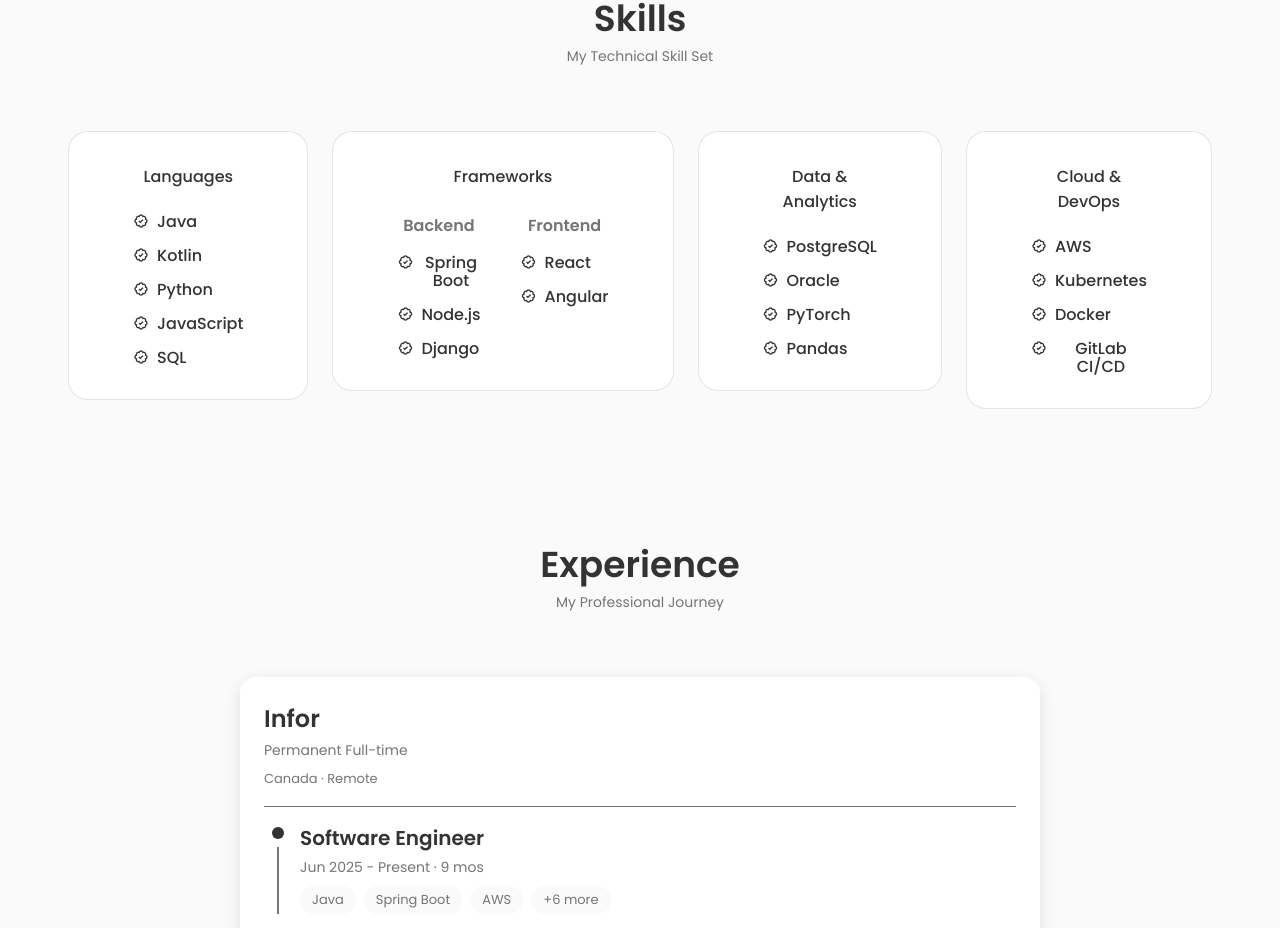
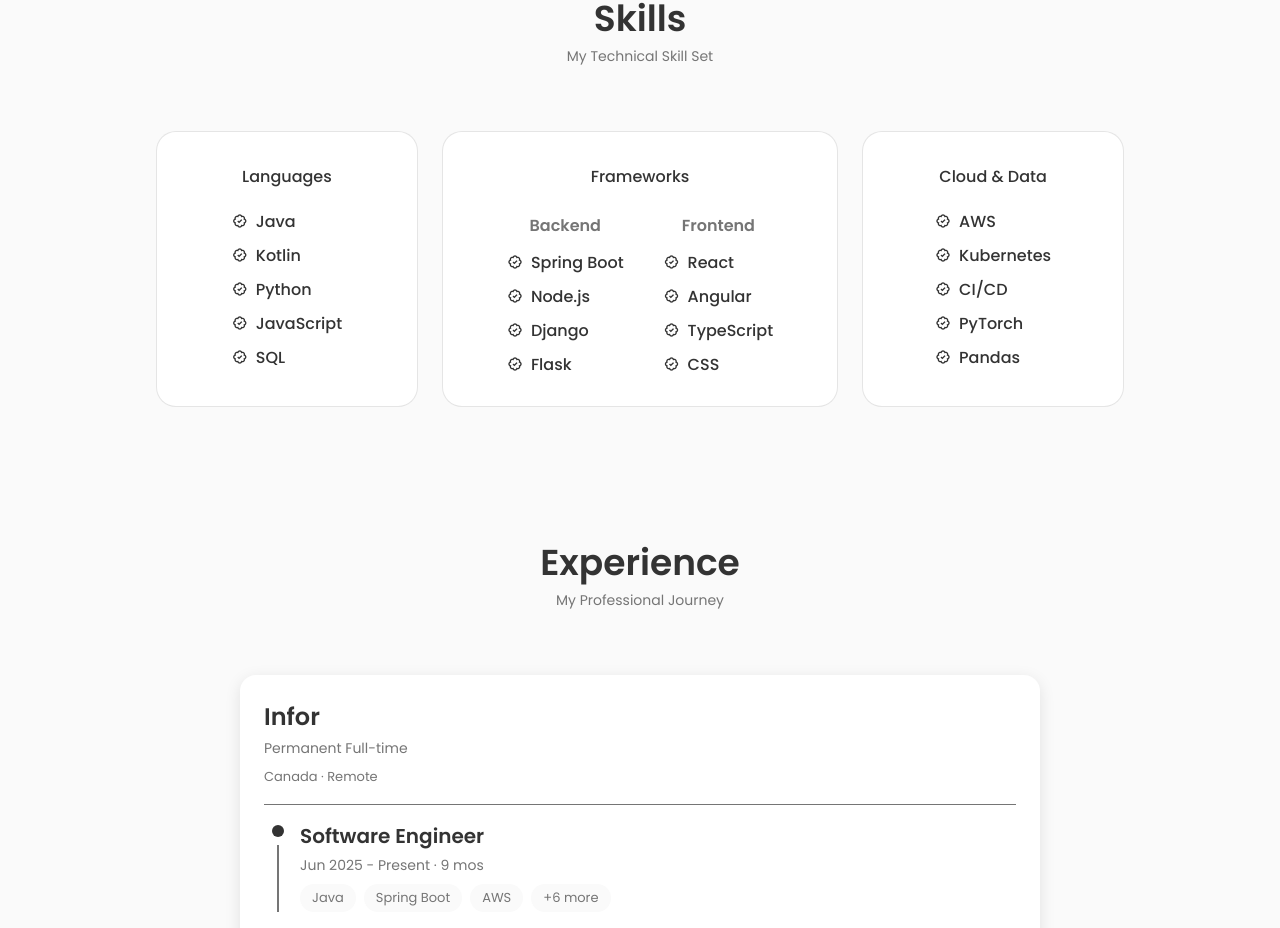
Before and after one commit to rajdhal/rajan-website, a React (Create React App) app: page / in a window 1280 px wide. Shown: the part 1540-2468 px from the top of the page. Built offline with nearby package versions, Linux system fonts and the light colour scheme.

Commit message:
fix small issues

```diff
--- a/src/components/skills/Databases.jsx
+++ b/src/components/skills/Databases.jsx
@@ -3,21 +3,28 @@
 const Databases = () => {
   return (
     <div className="skills_content">
-      <h3 className="skills_title">Data & Analytics</h3>
+      <h3 className="skills_title">Cloud & Data</h3>
 
       <div className="skills_box">
         <div className="skills_group">
           <div className="skills_data">
             <i className="bx bx-badge-check"></i>
             <div>
-              <h3 className="skills_name">PostgreSQL</h3>
+              <h3 className="skills_name">AWS</h3>
             </div>
           </div>
 
           <div className="skills_data">
             <i className="bx bx-badge-check"></i>
             <div>
-              <h3 className="skills_name">Oracle</h3>
+              <h3 className="skills_name">Kubernetes</h3>
+            </div>
+          </div>
+
+          <div className="skills_data">
+            <i className="bx bx-badge-check"></i>
+            <div>
+              <h3 className="skills_name">CI/CD</h3>
             </div>
           </div>
 
--- a/src/components/skills/Frameworks.jsx
+++ b/src/components/skills/Frameworks.jsx
@@ -29,6 +29,13 @@
               <h3 className="skills_name">Django</h3>
             </div>
           </div>
+
+          <div className="skills_data">
+            <i className="bx bx-badge-check"></i>
+            <div>
+              <h3 className="skills_name">Flask</h3>
+            </div>
+          </div>
         </div>
 
         <div className="skills_group">
@@ -47,6 +54,20 @@
               <h3 className="skills_name">Angular</h3>
             </div>
           </div>
+
+          <div className="skills_data">
+            <i className="bx bx-badge-check"></i>
+            <div>
+              <h3 className="skills_name">TypeScript</h3>
+            </div>
+          </div>
+
+          <div className="skills_data">
+            <i className="bx bx-badge-check"></i>
+            <div>
+              <h3 className="skills_name">CSS</h3>
+            </div>
+          </div>
         </div>
       </div>
     </div>
--- a/src/components/skills/Skills.jsx
+++ b/src/components/skills/Skills.jsx
@@ -3,7 +3,6 @@
 import Languages from "./Languages";
 import Frameworks from "./Frameworks";
 import Databases from "./Databases";
-import ToolsAndPlatforms from "./ToolsAndPlatforms";
 
 const Skills = () => {
   return (
@@ -14,7 +13,6 @@
         <div className="reveal-left"><Languages /></div>
         <div className="reveal-right"><Frameworks /></div>
         <div className="reveal-left"><Databases /></div>
-        <div className="reveal-right"><ToolsAndPlatforms /></div>
       </div>
     </section>
   );
--- a/src/components/skills/skills.css
+++ b/src/components/skills/skills.css
@@ -1,7 +1,8 @@
 .skills_container {
-  grid-template-columns: repeat(4, 1fr);
+  grid-template-columns: repeat(3, 1fr);
   column-gap: 1.5rem;
   justify-content: center;
+  align-items: stretch;
 }
 
 .skills_content {
@@ -11,7 +12,9 @@
   text-align: center;
   padding: 2rem 4rem;
   transition: transform 0.3s ease, background-color 0.3s ease;
+  height: 100%;
 }
+
 .skills_content:hover {
   cursor: pointer;
   transform: scale(1.1);
@@ -28,6 +31,7 @@
 .skills_content:nth-child(3):hover {
   background-color: rgba(192, 172, 215, 0.4);
 }
+
 .skills_content:nth-child(4):hover {
   background-color: rgba(172, 206, 215, 0.4);
 }
@@ -65,6 +69,7 @@
   font-size: var(--normal-font-size);
   font-weight: var(--font-medium);
   line-height: 18px;
+  white-space: nowrap;
 }
 
 /*=============== BREAKPOINTS ===============*/
```
